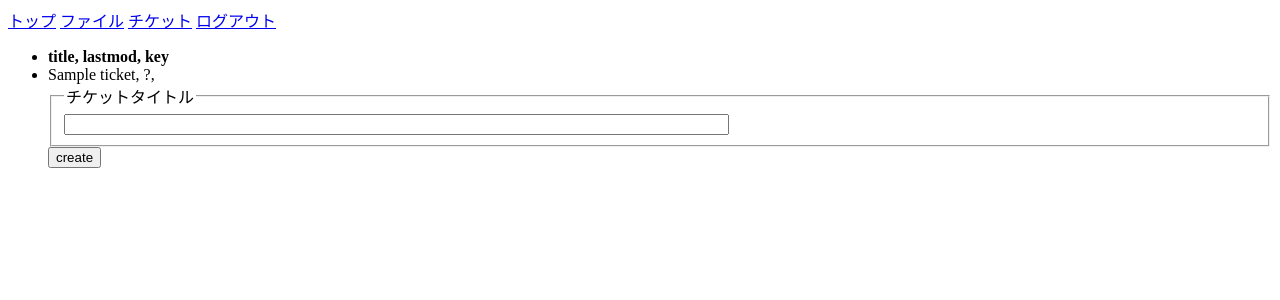
After one commit to simon-i1-h/sbts, a Django app: page /ticket/ in a window 1280 px wide. The commit adds this page. Shown: the top 300 px of the page. Run offline with Django 4.2, Linux system fonts and the light colour scheme; a user stored in the database is signed in; tables that the repository leaves empty hold one stand-in row (values such as "Sample post").

Commit message:
チケット一覧ページを追加

```diff
--- a/sbts/page/templates/page/base.html
+++ b/sbts/page/templates/page/base.html
@@ -8,11 +8,12 @@
 <body>
   <a href="{% url 'top' %}">トップ</a>
   <a href="{% url 'file' %}">ファイル</a>
+  <a href="{% url 'ticket' %}">チケット</a>
 
   {% if user.is_authenticated %}
-  <a href="{% url 'logout' %}">logout</a>
+  <a href="{% url 'logout' %}">ログアウト</a>
   {% else %}
-  <a href="{% url 'login' %}">login</a>
+  <a href="{% url 'login' %}">ログイン</a>
   {% endif %}{% block content %}
 {% endblock %}</body>
 </html>
--- /dev/null
+++ b/sbts/page/templates/page/ticket.html
@@ -0,0 +1,20 @@
+{% extends 'page/base.html' %}
+{% load static %}
+
+{% block content %}
+  <ul>
+    <li><strong>title, lastmod, key</strong></li>
+    {% for ticket in ticket_list %}
+    <li>{{ ticket.title }}, {{ ticket.lastmod }}, {#<a href="{% url 'ticket:ticket' ticket.key %}">link</a>#}</li>
+    {% endfor %}
+
+  <form action="{% url 'create_ticket' %}" method="post">
+    {% csrf_token %}
+    <fieldset>
+      <legend>チケットタイトル</legend>
+      <input type="text" name="title" size="80">
+    </fieldset>
+    <input type="submit" value="create">
+  </form>
+  </ul>
+{% endblock %}
--- a/sbts/page/views.py
+++ b/sbts/page/views.py
@@ -1,10 +1,15 @@
+from django.http import HttpResponseRedirect
 from django.urls import reverse
-from django.views.generic.base import TemplateView
+from django.utils import timezone
+from django.views.generic.base import TemplateView, View
 
 from django.contrib.auth.mixins import LoginRequiredMixin
 from django.contrib.auth.views import LoginView, LogoutView
 
 from sbts.file.models import UploadedFile
+from sbts.ticket.models import Ticket
+
+import uuid
 
 
 class LoginRequiredTemplateView(LoginRequiredMixin, TemplateView):
@@ -39,6 +44,32 @@ class FilePageView(LoginRequiredTemplateView):
         return ctx
 
 
+class TicketPageView(LoginRequiredTemplateView):
+    template_name = 'page/ticket.html'
+
+    def get_context_data(self, **kwargs):
+        ctx = super().get_context_data(**kwargs)
+        ctx['ticket_list'] = [
+            {
+                'title': t.title,
+                'lastmod': '?',
+                'key': t.key,
+            }
+            for t in Ticket.objects.sorted_tickets()
+        ]
+        return ctx
+
+
+class CreateTicketPageView(LoginRequiredMixin, View):
+    def post(self, request, *args, **kwargs):
+        now = timezone.now()
+        Ticket.objects.create(key=uuid.uuid4(),
+                              title=request.POST['title'],
+                              created_at=now)
+
+        return HttpResponseRedirect(reverse('ticket'))
+
+
 class LoginPageView(LoginView):
     template_name = 'page/login.html'
     redirect_authenticated_user = True
--- a/sbts/public/settings.py
+++ b/sbts/public/settings.py
@@ -10,6 +10,7 @@ ALLOWED_HOSTS = []
 INSTALLED_APPS = [
     'sbts.page.apps.PageConfig',
     'sbts.file.apps.FileConfig',
+    'sbts.ticket.apps.TicketConfig',
     'rest_framework',
     'django.contrib.auth',
     'django.contrib.contenttypes',
--- a/sbts/public/urls.py
+++ b/sbts/public/urls.py
@@ -1,11 +1,13 @@
 from django.urls import include, path
-from sbts.page.views import TopPageView, FilePageView, LoginPageView, \
-    LogoutPageView
+from sbts.page.views import TopPageView, FilePageView, TicketPageView, \
+    LoginPageView, LogoutPageView, CreateTicketPageView
 
 
 urlpatterns = [
     path('', TopPageView.as_view(), name='top'),
     path('file/', FilePageView.as_view(), name='file'),
+    path('ticket/', TicketPageView.as_view(), name='ticket'),
+    path('ticket/create/', CreateTicketPageView.as_view(), name='create_ticket'),
     path('login/', LoginPageView.as_view(), name='login'),
     path('logout/', LogoutPageView.as_view(), name='logout'),
     path('api/file/', include('sbts.file.urls')),
--- /dev/null
+++ b/sbts/ticket/apps.py
@@ -0,0 +1,6 @@
+from django.apps import AppConfig
+
+
+class TicketConfig(AppConfig):
+    default_auto_field = 'django.db.models.BigAutoField'
+    name = 'sbts.ticket'
--- /dev/null
+++ b/sbts/ticket/models.py
@@ -0,0 +1,28 @@
+from django.db import models
+
+
+class Ticket(models.Model):
+    class Manager(models.Manager):
+        def sorted_tickets(self):
+            return self.order_by('created_at')
+
+    class Meta:
+        default_manager_name = 'objects'
+
+    objects = Manager()
+
+    key = models.UUIDField(primary_key=True)
+    title = models.TextField()
+    created_at = models.DateTimeField()
+
+    def sorted_comments(self):
+        return self.comment_set.order_by('created_at')
+
+
+class Comment(models.Model):
+    key = models.UUIDField(primary_key=True)
+    comment = models.TextField()
+    created_at = models.DateTimeField()
+    last_updated = models.DateTimeField()
+    is_modified = models.BooleanField(default=False)
+    ticket = models.ForeignKey(Ticket, on_delete=models.CASCADE)
```
Also changed, not shown: sbts/ticket/__init__.py (added), sbts/ticket/migrations/0001_initial.py (added), sbts/ticket/migrations/0002_remove_ticket_last_updated.py (added), sbts/ticket/migrations/__init__.py (added).
